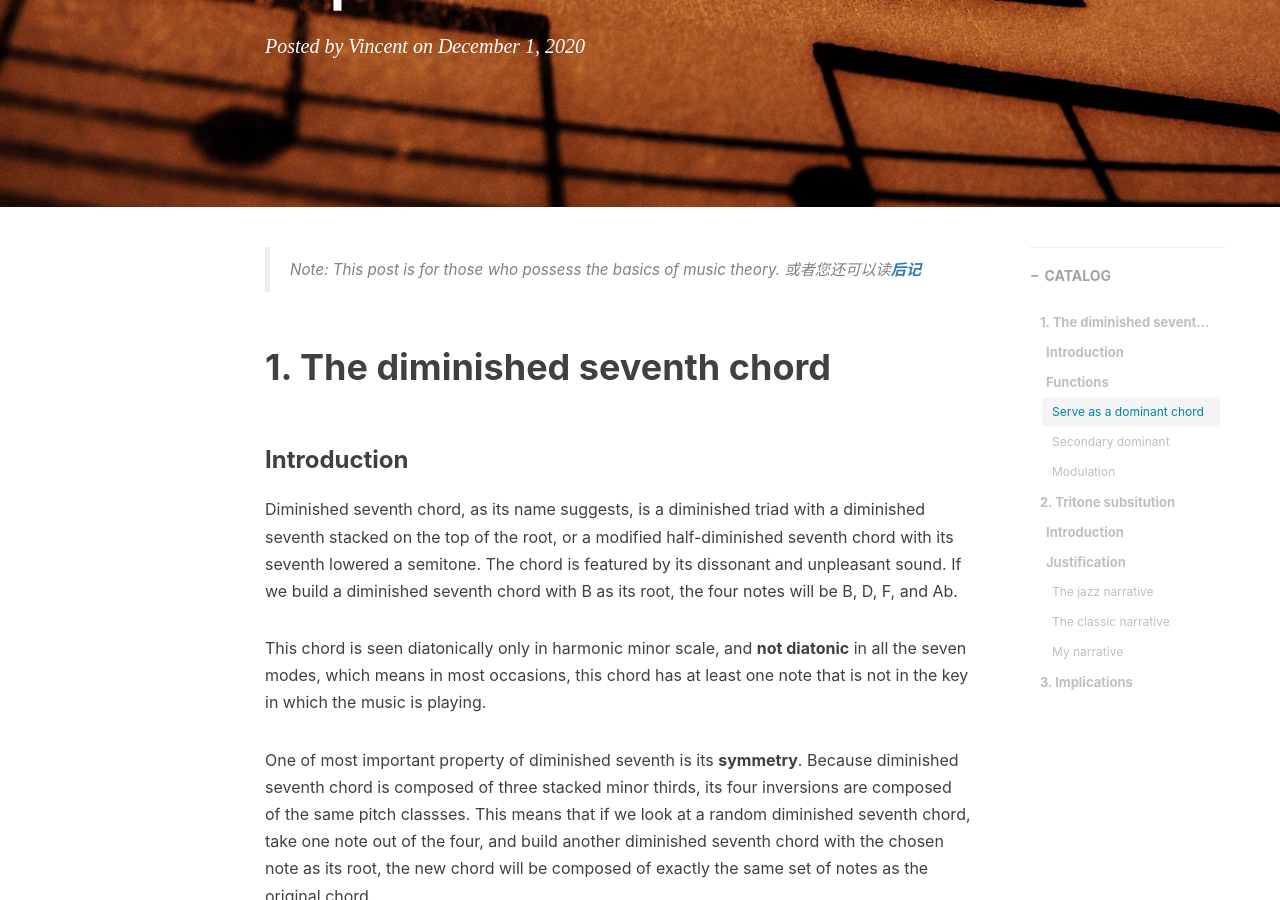
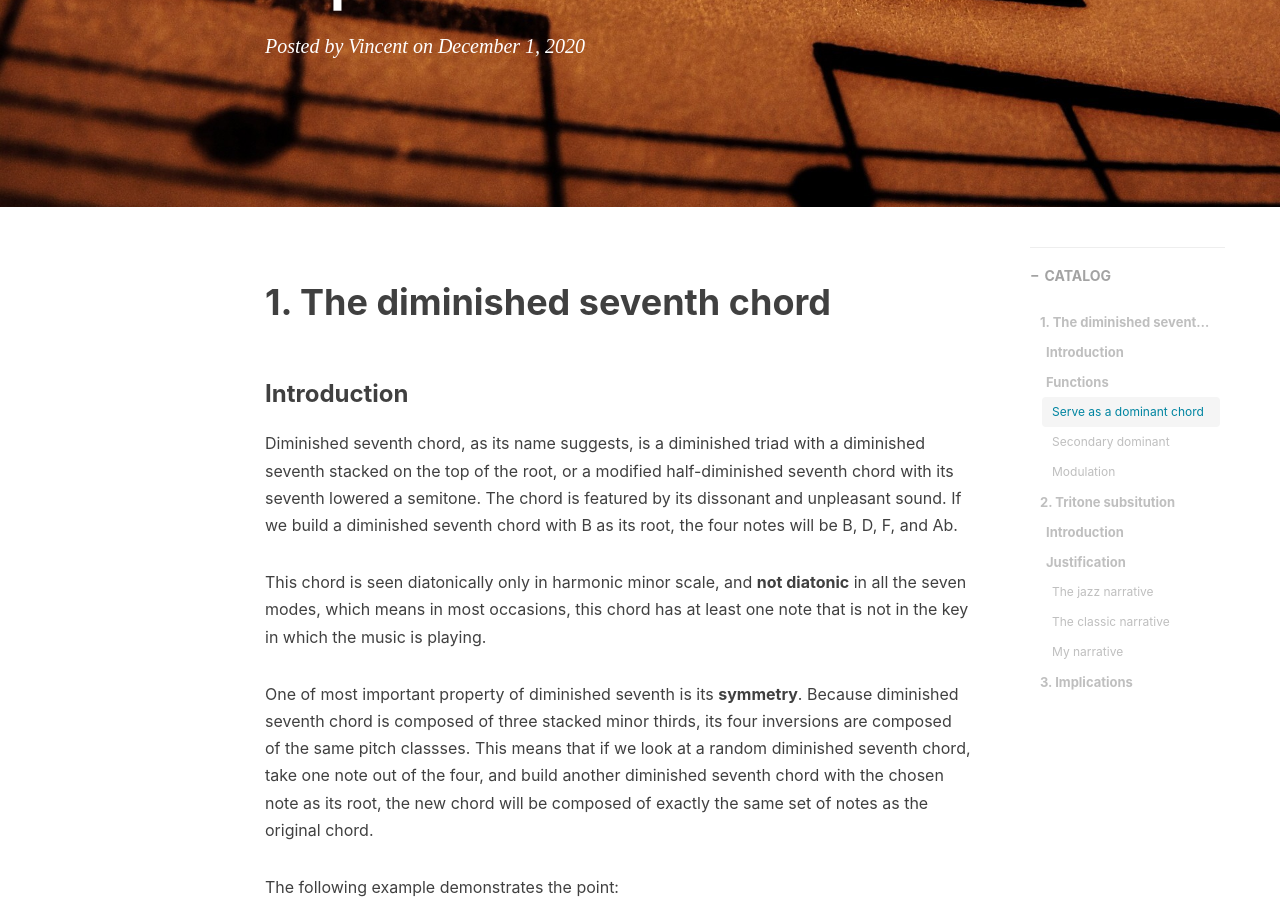
Before and after one commit to VincentBai-dotcom/vincentbai-dotcom.github.io, a Jekyll site: the page built from _posts/2020-12-1-diminshed-seventh.markdown, in a window 1280 px wide and 900 px high, scrolled down 492 px. Built offline with Jekyll 4.4.1, drawn with Linux system fonts in a browser that asks for light colours; nearby versions of some CDN libraries; comment, search, counter and statistics services are not loaded.

Commit message:
remove text

```diff
--- a/_posts/2020-12-1-diminshed-seventh.markdown
+++ b/_posts/2020-12-1-diminshed-seventh.markdown
@@ -10,8 +10,6 @@ tags:
     - Music
     - Music Theory
 ---
-
-> Note: This post is for those who possess the basics of music theory. 或者您还可以读[**后记**](#epi)
 
 # 1. The diminished seventh chord
 
```
